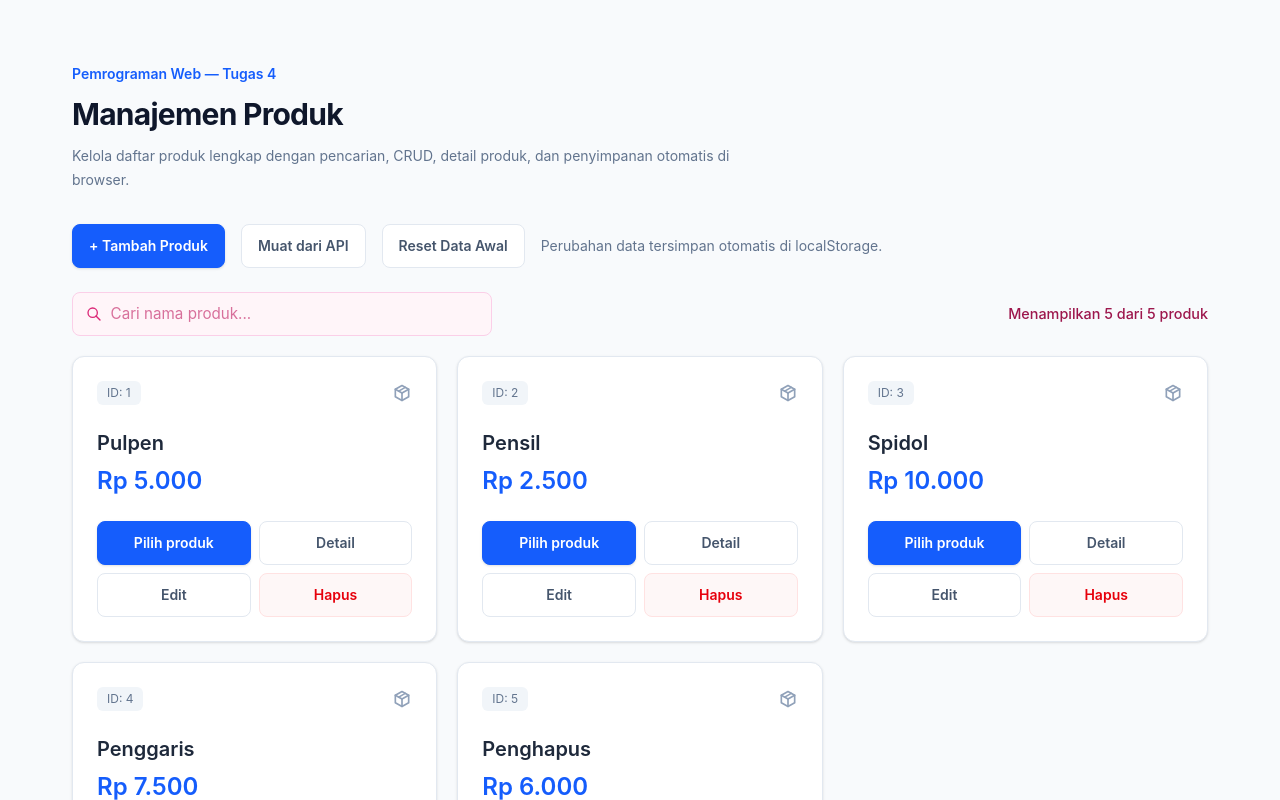
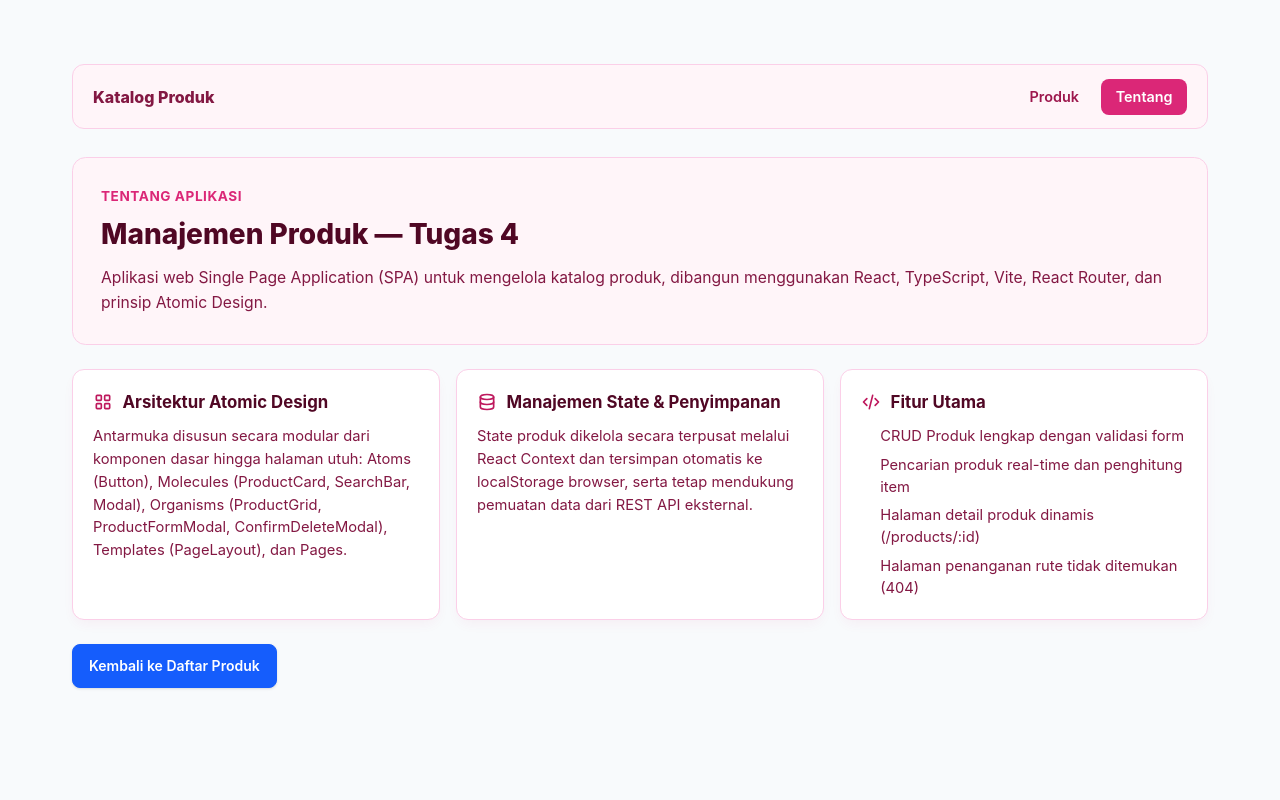
Before and after one commit to nazwaadp/PEMWEB-WEEK12-React-Project, a React (Vite) app: page /about in a window 1280 px wide. Before the commit this address led to /products. Shown: the top 800 px of the page. Built offline with nearby package versions, Linux system fonts and the light colour scheme; no server answers.

Commit message:
Menambahkan halaman About dan navigasi utama pada PageLayout

```diff
--- /dev/null
+++ b/app/about/page.tsx
@@ -0,0 +1,5 @@
+import AboutPage from "../../src/components/pages/AboutPage";
+
+export default function AboutRoutePage() {
+  return <AboutPage />;
+}
--- a/app/routes.tsx
+++ b/app/routes.tsx
@@ -1,9 +1,10 @@
-import RootPage from "./page"
-import { Route, Routes } from "react-router"
-import PageLayout from "../src/components/templates/PageLayout"
-import ProductsPage from "./products/page"
-import ProductDetailRoutePage from "./products/[id]/page"
-import { ProductProvider } from "../src/context/ProductContext"
+import RootPage from "./page";
+import { Route, Routes } from "react-router";
+import PageLayout from "../src/components/templates/PageLayout";
+import ProductsPage from "./products/page";
+import ProductDetailRoutePage from "./products/[id]/page";
+import AboutRoutePage from "./about/page";
+import { ProductProvider } from "../src/context/ProductContext";
 
 export default function AppRoutes() {
   return (
@@ -12,13 +13,11 @@ export default function AppRoutes() {
         <Route element={<PageLayout />}>
           <Route index element={<RootPage />} />
           <Route path="products" element={<ProductsPage />} />
-                    <Route
-                        path="products/:id"
-                        element={<ProductDetailRoutePage />}
-                    />
+          <Route path="products/:id" element={<ProductDetailRoutePage />} />
+          <Route path="about" element={<AboutRoutePage />} />
           <Route path="*" element={<RootPage />} />
         </Route>
       </Routes>
     </ProductProvider>
-    )
+  );
 }
--- /dev/null
+++ b/src/components/pages/AboutPage/index.tsx
@@ -0,0 +1,68 @@
+import { useNavigate } from "react-router";
+import { TbCode, TbDatabase, TbLayoutGrid } from "react-icons/tb";
+import Button from "../../atoms/Button";
+import styles from "./styles.module.css";
+
+export default function AboutPage() {
+  const navigate = useNavigate();
+
+  return (
+    <div className={styles.wrapper}>
+      <section className={styles.hero}>
+        <p className={styles.eyebrow}>Tentang Aplikasi</p>
+        <h1 className={styles.title}>Manajemen Produk — Tugas 4</h1>
+        <p className={styles.subtitle}>
+          Aplikasi web Single Page Application (SPA) untuk mengelola katalog
+          produk, dibangun menggunakan React, TypeScript, Vite, React Router,
+          dan prinsip Atomic Design.
+        </p>
+      </section>
+
+      <div className={styles.grid}>
+        <article className={styles.card}>
+          <div className={styles.cardHeader}>
+            <TbLayoutGrid aria-hidden="true" />
+            <h2 className={styles.cardTitle}>Arsitektur Atomic Design</h2>
+          </div>
+          <p className={styles.cardText}>
+            Antarmuka disusun secara modular dari komponen dasar hingga halaman
+            utuh: Atoms (Button), Molecules (ProductCard, SearchBar, Modal),
+            Organisms (ProductGrid, ProductFormModal, ConfirmDeleteModal),
+            Templates (PageLayout), dan Pages.
+          </p>
+        </article>
+
+        <article className={styles.card}>
+          <div className={styles.cardHeader}>
+            <TbDatabase aria-hidden="true" />
+            <h2 className={styles.cardTitle}>Manajemen State & Penyimpanan</h2>
+          </div>
+          <p className={styles.cardText}>
+            State produk dikelola secara terpusat melalui React Context dan
+            tersimpan otomatis ke localStorage browser, serta tetap mendukung
+            pemuatan data dari REST API eksternal.
+          </p>
+        </article>
+
+        <article className={styles.card}>
+          <div className={styles.cardHeader}>
+            <TbCode aria-hidden="true" />
+            <h2 className={styles.cardTitle}>Fitur Utama</h2>
+          </div>
+          <ul className={styles.featureList}>
+            <li>CRUD Produk lengkap dengan validasi form</li>
+            <li>Pencarian produk real-time dan penghitung item</li>
+            <li>Halaman detail produk dinamis (/products/:id)</li>
+            <li>Halaman penanganan rute tidak ditemukan (404)</li>
+          </ul>
+        </article>
+      </div>
+
+      <div className={styles.footerActions}>
+        <Button onClick={() => navigate("/products")}>
+          Kembali ke Daftar Produk
+        </Button>
+      </div>
+    </div>
+  );
+}
--- /dev/null
+++ b/src/components/pages/AboutPage/styles.module.css
@@ -0,0 +1,87 @@
+.wrapper {
+  display: flex;
+  flex-direction: column;
+  gap: 1.5rem;
+}
+
+.hero {
+  padding: 1.75rem;
+  background-color: #fff5f9;
+  border: 1.5px solid #fbcfe8;
+  border-radius: 0.85rem;
+}
+
+.eyebrow {
+  margin: 0 0 0.4rem;
+  font-size: 0.85rem;
+  font-weight: 700;
+  text-transform: uppercase;
+  letter-spacing: 0.04em;
+  color: #db2777;
+}
+
+.title {
+  margin: 0 0 0.65rem;
+  font-size: 1.75rem;
+  font-weight: 800;
+  color: #500724;
+}
+
+.subtitle {
+  margin: 0;
+  font-size: 0.98rem;
+  line-height: 1.6;
+  color: #831843;
+}
+
+.grid {
+  display: grid;
+  grid-template-columns: repeat(auto-fit, minmax(240px, 1fr));
+  gap: 1rem;
+}
+
+.card {
+  padding: 1.25rem;
+  background-color: #ffffff;
+  border: 1.5px solid #fbcfe8;
+  border-radius: 0.75rem;
+  box-shadow: 0 6px 14px -4px rgba(219, 39, 119, 0.07);
+}
+
+.cardHeader {
+  display: flex;
+  align-items: center;
+  gap: 0.6rem;
+  margin-bottom: 0.65rem;
+  color: #be185d;
+  font-size: 1.25rem;
+}
+
+.cardTitle {
+  margin: 0;
+  font-size: 1.05rem;
+  font-weight: 700;
+  color: #500724;
+}
+
+.cardText {
+  margin: 0;
+  font-size: 0.92rem;
+  line-height: 1.55;
+  color: #831843;
+}
+
+.featureList {
+  margin: 0;
+  padding-left: 1.2rem;
+  display: flex;
+  flex-direction: column;
+  gap: 0.4rem;
+  font-size: 0.92rem;
+  color: #831843;
+}
+
+.footerActions {
+  display: flex;
+  justify-content: flex-start;
+}
--- a/src/components/templates/PageLayout/index.tsx
+++ b/src/components/templates/PageLayout/index.tsx
@@ -1,10 +1,33 @@
-import styles from "./styles.module.css"
-import { Outlet } from "react-router"
+import styles from "./styles.module.css";
+import { Link, NavLink, Outlet } from "react-router";
 
 export default function PageLayout() {
-    return (
-        <main className={styles.container}>
-            <Outlet />
-        </main>
-    )
+  return (
+    <main className={styles.container}>
+      <nav aria-label="Navigasi utama" className={styles.navbar}>
+        <Link to="/products" className={styles.brand}>
+          Katalog Produk
+        </Link>
+        <div className={styles.navLinks}>
+          <NavLink
+            to="/products"
+            className={({ isActive }) =>
+              `${styles.navLink} ${isActive ? styles.navLinkActive : ""}`
+            }
+          >
+            Produk
+          </NavLink>
+          <NavLink
+            to="/about"
+            className={({ isActive }) =>
+              `${styles.navLink} ${isActive ? styles.navLinkActive : ""}`
+            }
+          >
+            Tentang
+          </NavLink>
+        </div>
+      </nav>
+      <Outlet />
+    </main>
+  );
 }
--- a/src/components/templates/PageLayout/styles.module.css
+++ b/src/components/templates/PageLayout/styles.module.css
@@ -1,5 +1,58 @@
 @reference "../../../../app/globals.css";
 
 .container {
-    @apply mx-auto w-full max-w-[1200px] px-5 py-10 sm:px-8 sm:py-16;
+  @apply mx-auto w-full max-w-[1200px] px-5 py-10 sm:px-8 sm:py-16;
 }
+
+.navbar {
+  display: flex;
+  flex-wrap: wrap;
+  align-items: center;
+  justify-content: space-between;
+  gap: 1rem;
+  padding: 0.85rem 1.25rem;
+  margin-bottom: 1.75rem;
+  background-color: #fff5f9;
+  border: 1.5px solid #fbcfe8;
+  border-radius: 0.75rem;
+}
+
+.brand {
+  font-size: 1rem;
+  font-weight: 800;
+  color: #831843;
+  text-decoration: none;
+}
+
+.navLinks {
+  display: flex;
+  align-items: center;
+  gap: 0.5rem;
+}
+
+.navLink {
+  padding: 0.45rem 0.9rem;
+  border-radius: 0.5rem;
+  font-size: 0.9rem;
+  font-weight: 600;
+  color: #9d174d;
+  text-decoration: none;
+  transition:
+    background-color 0.15s ease,
+    color 0.15s ease;
+}
+
+.navLink:hover {
+  background-color: #fce7f3;
+  color: #831843;
+}
+
+.navLinkActive {
+  background-color: #db2777;
+  color: #ffffff;
+}
+
+.navLinkActive:hover {
+  background-color: #be185d;
+  color: #ffffff;
+}
```
Lines whose indentation alone changed are shown as unchanged.
